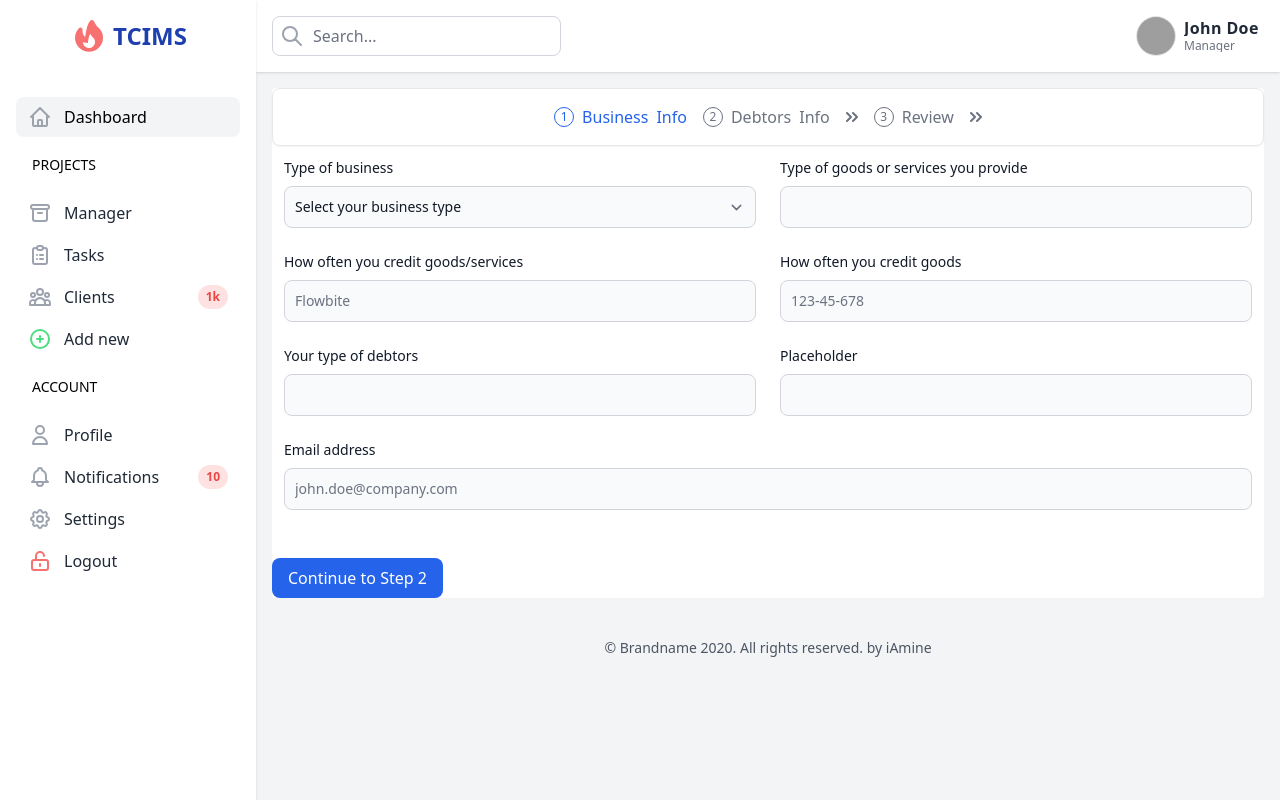
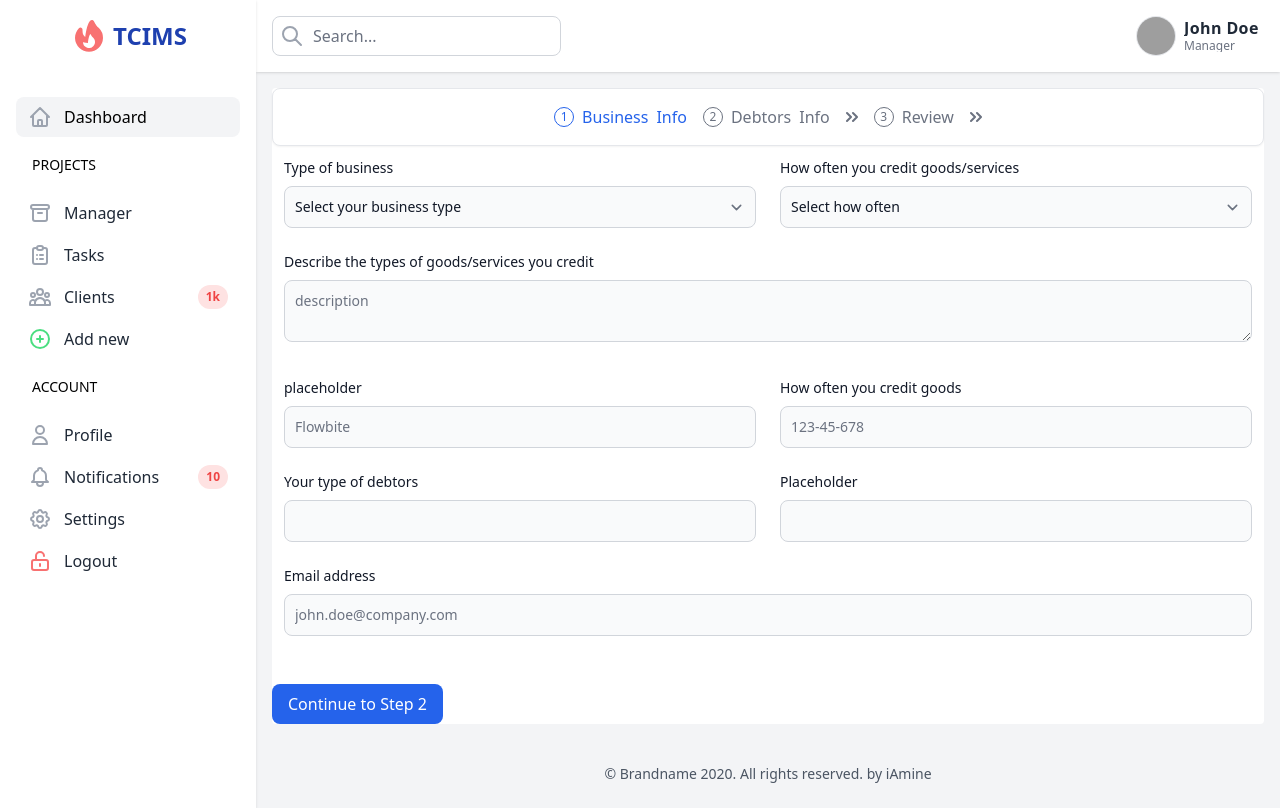
Before and after one commit to garbake/NCB-Innovation-Solution, a SvelteKit app: page /portal/apply in a window 1280 px wide. Built offline with nearby package versions, Linux system fonts and the light colour scheme; grey boxes are pictures that could not be loaded.

Commit message:
apply page

```diff
--- a/src/routes/(dashboard)/portal/apply/+page.svelte
+++ b/src/routes/(dashboard)/portal/apply/+page.svelte
@@ -84,38 +84,60 @@
                     >Type of business</label
                 >
                 <select
-
                     id="first_name"
-                    class="bg-gray-50 border border-gray-300 text-gray-900 text-sm rounded-lg focus:ring-blue-500 focus:border-blue-500 block w-full p-2.5 dark:bg-gray-700 dark:border-gray-600 dark:placeholder-gray-400 dark:text-white dark:focus:ring-blue-500 dark:focus:border-blue-500 ease-linear transition-all duration-150"
+                    class="bg-gray-50 border border-gray-300 text-gray-900 text-sm rounded-lg focus:ring-blue-500 focus:border-blue-500 block w-full p-2.5 dark:bg-gray-700 dark:border-gray-600 dark:text-white dark:focus:ring-blue-500 dark:focus:border-blue-500"
                     placeholder="John"
-                    required>
-                    <option value="" disabled selected>Select your business type</option>
+                    required
+                >
+                    <option value="" disabled selected
+                        >Select your business type</option
+                    >
                     <option value="retailer">Retailer</option>
-
-
                 </select>
-            </div>
-            <div>
-                <label
-                    for="goods_provided"
-                    class="block mb-2 text-sm font-medium text-gray-900 dark:text-white"
-                    >Type of goods or services you provide</label
-                >
-                <input
-                    type="text"
-                    id="goods_provided"
-                    class="bg-gray-50 border border-gray-300 text-gray-900 text-sm rounded-lg focus:ring-blue-500 focus:border-blue-500 block w-full p-2.5 dark:bg-gray-700 dark:border-gray-600 dark:placeholder-gray-400 dark:text-white dark:focus:ring-blue-500 dark:focus:border-blue-500"
-                    placeholder=""
-                    required
-                />
             </div>
 
             <div>
                 <label
-                    for="company"
+                    for="how-often-credit-goods"
                     class="block mb-2 text-sm font-medium text-gray-900 dark:text-white"
                     >How often you credit goods/services</label
                 >
+                <select
+                    id="how-often-credit-goods"
+                    class="bg-gray-50 border border-gray-300 text-gray-900 text-sm rounded-lg focus:ring-blue-500 focus:border-blue-500 block w-full p-2.5 dark:bg-gray-700 dark:border-gray-600 dark:placeholder-gray-400 dark:text-white dark:focus:ring-blue-500 dark:focus:border-blue-500"
+                    placeholder=""
+                    required
+                >
+                    <option value="" disabled selected>Select how often</option>
+                    <option value="Once a week"> Once a week</option>
+                    <option value="Every two weeks"> Every two weeks</option>
+                    <option value="Once a month"> Once a month</option>
+                </select>
+            </div>
+        </div>
+
+        <div class="px-3">
+            <div class="mb-6">
+                <label
+                    for="email"
+                    class="block mb-2 text-sm font-medium text-gray-900 dark:text-white"
+                    >Describe the types of goods/services you credit</label
+                >
+                <textarea
+                    id="email"
+                    class="bg-gray-50 border border-gray-300 text-gray-900 text-sm rounded-lg focus:ring-blue-500 focus:border-blue-500 block w-full p-2.5 dark:bg-gray-700 dark:border-gray-600 dark:placeholder-gray-400 dark:text-white dark:focus:ring-blue-500 dark:focus:border-blue-500"
+                    placeholder="description"
+                    required
+                />
+            </div>
+            </div>
+
+            <div class="grid gap-6 mb-6 md:grid-cols-2 px-3 pt-3">
+            <div>
+                <label
+                    for="company"
+                    class="block mb-2 text-sm font-medium text-gray-900 dark:text-white"
+                >placeholder</label>
                 <input
                     type="text"
                     id="company"
@@ -135,7 +157,6 @@
                     id="phone"
                     class="bg-gray-50 border border-gray-300 text-gray-900 text-sm rounded-lg focus:ring-blue-500 focus:border-blue-500 block w-full p-2.5 dark:bg-gray-700 dark:border-gray-600 dark:placeholder-gray-400 dark:text-white dark:focus:ring-blue-500 dark:focus:border-blue-500"
                     placeholder="123-45-678"
-                    pattern="[0-9]{3}-[0-9]{2}-[0-9]{3}"
                     required
                 />
             </div>
@@ -143,8 +164,7 @@
                 <label
                     for="website"
                     class="block mb-2 text-sm font-medium text-gray-900 dark:text-white"
-                    >Your type of debtors</label
-                >
+                    >Your type of debtors</label>
                 <input
                     type="text"
                     id="website"
@@ -168,6 +188,8 @@
                 />
             </div>
         </div>
+
+
         <div class="px-3">
             <div class="mb-6">
                 <label
@@ -327,16 +349,35 @@
         </div>
 
         <div class="grid gap-6 mb-6 md:grid-cols-2 px-3 pt-3">
-
-             <div>
-              <label for="website" class="block mb-2 text-sm font-medium text-gray-900 dark:text-white">Have you ever credited this business before? If yes, upload the last invoice</label>
-              <input type="file" id="website" class="bg-gray-50 border border-gray-300 text-gray-900 text-sm rounded-lg focus:ring-blue-500 focus:border-blue-500 block w-full p-2.5 dark:bg-gray-700 dark:border-gray-600 dark:placeholder-gray-400 dark:text-white dark:focus:ring-blue-500 dark:focus:border-blue-500" placeholder="flowbite.com" required>
-          </div>
-          <div>
-              <label for="visitors" class="block mb-2 text-sm font-medium text-gray-900 dark:text-white">Upload current invoice</label>
-              <input type="file" id="visitors" class="bg-gray-50 border border-gray-300 text-gray-900 text-sm rounded-lg focus:ring-blue-500 focus:border-blue-500 block w-full p-2.5 dark:bg-gray-700 dark:border-gray-600 dark:placeholder-gray-400 dark:text-white dark:focus:ring-blue-500 dark:focus:border-blue-500" placeholder="" required>
-          </div>
-
+            <div>
+                <label
+                    for="website"
+                    class="block mb-2 text-sm font-medium text-gray-900 dark:text-white"
+                    >Have you ever credited this business before? If yes, upload
+                    the last invoice</label
+                >
+                <input
+                    type="file"
+                    id="website"
+                    class="bg-gray-50 border border-gray-300 text-gray-900 text-sm rounded-lg focus:ring-blue-500 focus:border-blue-500 block w-full p-2.5 dark:bg-gray-700 dark:border-gray-600 dark:placeholder-gray-400 dark:text-white dark:focus:ring-blue-500 dark:focus:border-blue-500"
+                    placeholder="flowbite.com"
+                    required
+                />
+            </div>
+            <div>
+                <label
+                    for="visitors"
+                    class="block mb-2 text-sm font-medium text-gray-900 dark:text-white"
+                    >Upload current invoice</label
+                >
+                <input
+                    type="file"
+                    id="visitors"
+                    class="bg-gray-50 border border-gray-300 text-gray-900 text-sm rounded-lg focus:ring-blue-500 focus:border-blue-500 block w-full p-2.5 dark:bg-gray-700 dark:border-gray-600 dark:placeholder-gray-400 dark:text-white dark:focus:ring-blue-500 dark:focus:border-blue-500"
+                    placeholder=""
+                    required
+                />
+            </div>
         </div>
 
         <button
```
